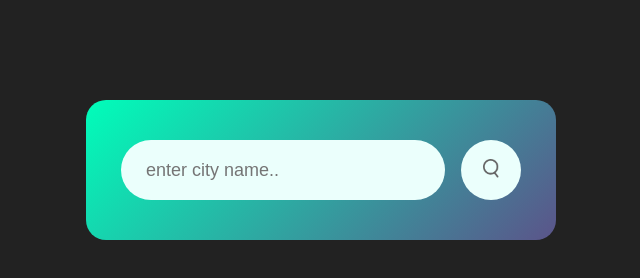
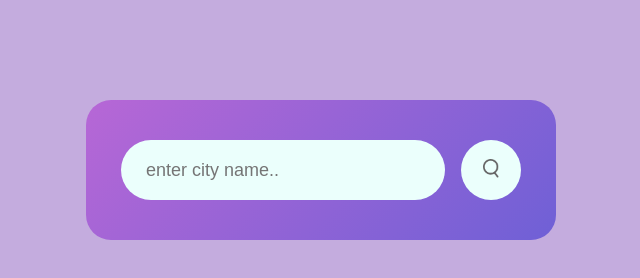
Before and after one commit to Ragapiriya/WeatherApplication, a plain HTML site: page index.html in a window 1280 px wide. Shown: the whole page, without its empty margins (319-959 px from the left). Drawn offline with Linux system fonts and the light colour scheme.

Commit message:
modification in style file

```diff
--- a/style.css
+++ b/style.css
@@ -5,17 +5,17 @@
     box-sizing: border-box;
 }
 body{
-    background: #222;
+    background: #aa88d0b1;
     text-align: center;
 
 }
 .card{
     width: 90%;
     max-width: 470px;
-    background: linear-gradient(135deg, #00feba,#5b548a);
+    background: linear-gradient(135deg, #b767d6,#6f60d6);
     color:#fff;
     margin: 100px auto 0;
-    border-radius: 20px;
+    border-radius: 25px;
     padding: 40px 35px;
     text-align: center;
 
```
